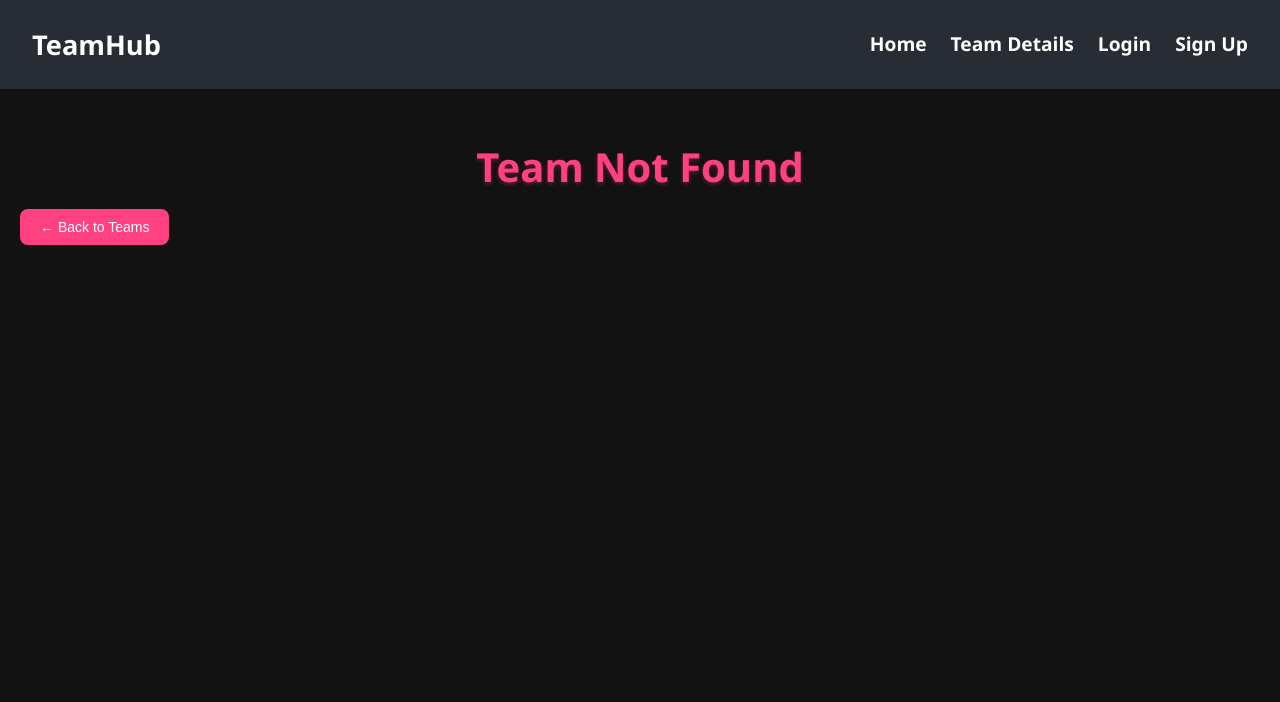
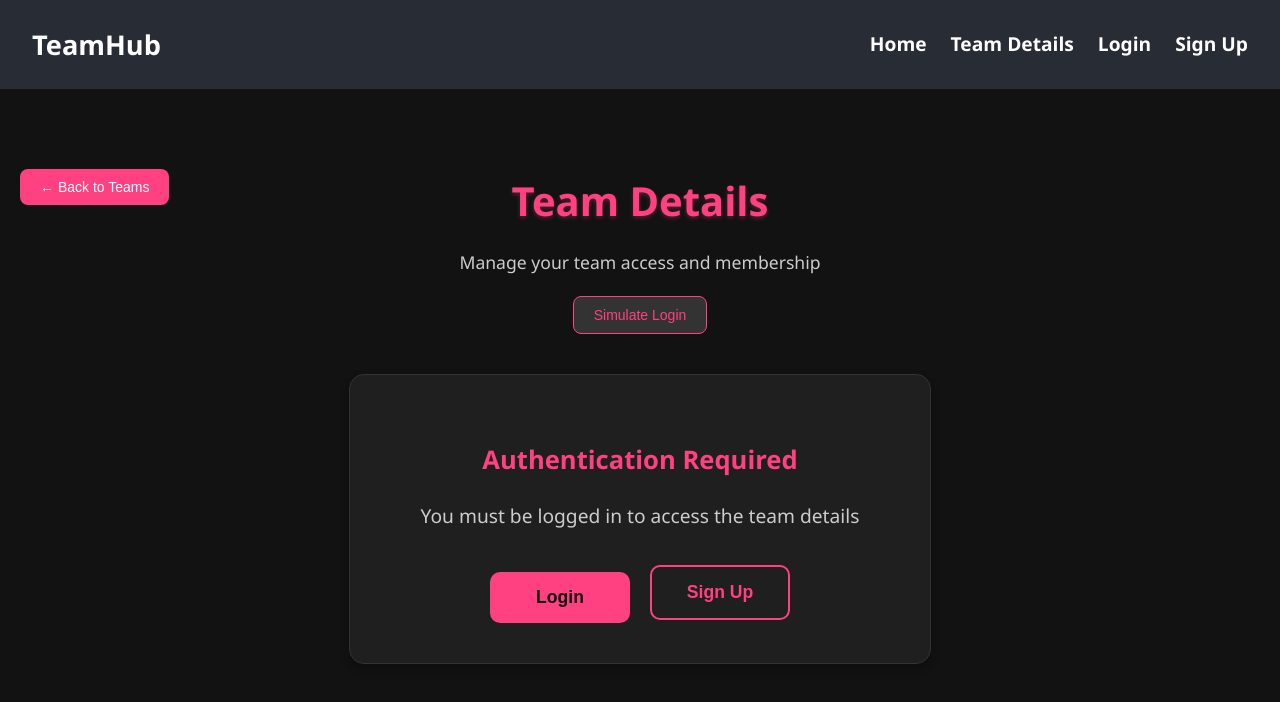
Before and after one commit to PrathKothari/Sakshi_TeamHub2, a React (Create React App) app: page /team/1 in a window 1280 px wide. Before the commit this address had no page. Shown: the top 702 px of the page. Built offline with nearby package versions, Linux system fonts and the light colour scheme.

Commit message:
Added team details page

```diff
--- a/src/App.css
+++ b/src/App.css
@@ -331,6 +331,14 @@ body {
 /* Team Details Page Styles */
 .team-details-header {
   margin-bottom: 30px;
+  text-align: center;
+  position: relative;
+}
+
+.team-details-header .back-button {
+  position: absolute;
+  left: 0;
+  top: 0;
 }
 
 .back-button {
@@ -342,7 +350,6 @@ body {
   cursor: pointer;
   font-size: 14px;
   font-weight: 500;
-  margin-bottom: 20px;
   transition: background-color 0.2s ease;
   display: inline-flex;
   align-items: center;
@@ -353,8 +360,29 @@ body {
   background: #e91e63;
 }
 
+/* Toggle button for testing (remove in production) */
+.toggle-login-button {
+  background: #333;
+  color: #ff4081;
+  border: 1px solid #ff4081;
+  padding: 10px 20px;
+  border-radius: 8px;
+  cursor: pointer;
+  font-size: 14px;
+  font-weight: 500;
+  margin: 20px auto;
+  display: block;
+  transition: all 0.2s ease;
+}
+
+.toggle-login-button:hover {
+  background: #ff4081;
+  color: #111;
+}
+
 .team-info {
   text-align: center;
+  margin-top: 60px; /* Add space for the back button */
 }
 
 .team-info h1 {
@@ -486,6 +514,26 @@ body {
   background-color: #ff0e86;
 }
 
+/* Forgot Password button */
+.forgot-password-button {
+  width: 100%;
+  padding: 10px;
+  background-color: transparent;
+  color: #ff69b4;
+  border: 1px solid #ff69b4;
+  border-radius: 8px;
+  font-weight: 500;
+  font-size: 0.9rem;
+  margin-top: 15px;
+  cursor: pointer;
+  transition: all 0.3s ease;
+}
+
+.forgot-password-button:hover {
+  background-color: #ff69b4;
+  color: #111;
+}
+
 .signup-link {
   display: inline-block;
   margin-top: 1.5rem;
@@ -519,3 +567,222 @@ body {
   font-weight: bold;
   margin: 40px 0;
 }
+
+/* Team Actions Section (for logged in users) */
+.team-actions-section {
+  max-width: 600px;
+  margin: 40px auto;
+  padding: 0 20px;
+  display: flex;
+  justify-content: center;
+  align-items: center;
+}
+
+.team-actions-container {
+  background: #1f1f1f;
+  border-radius: 15px;
+  padding: 40px;
+  text-align: center;
+  border: 1px solid #333;
+  box-shadow: 0 4px 8px rgba(0, 0, 0, 0.3);
+  width: 100%;
+  max-width: 500px;
+}
+
+.team-actions-title {
+  color: #ff4081;
+  font-size: 1.6em;
+  font-weight: 600;
+  margin-bottom: 25px;
+  text-align: center;
+}
+
+.team-actions-buttons {
+  display: flex;
+  gap: 20px;
+  justify-content: center;
+  align-items: center;
+  flex-wrap: wrap;
+}
+
+.team-action-button {
+  padding: 15px 30px;
+  border: none;
+  border-radius: 10px;
+  font-size: 1.1rem;
+  font-weight: 600;
+  cursor: pointer;
+  transition: all 0.3s ease;
+  min-width: 160px;
+  text-align: center;
+}
+
+.join-button {
+  background-color: #ff4081;
+  color: #111;
+}
+
+.join-button:hover {
+  background-color: #e91e63;
+  transform: translateY(-2px);
+  box-shadow: 0 4px 12px rgba(255, 64, 129, 0.4);
+}
+
+.create-button {
+  background-color: transparent;
+  color: #ff4081;
+  border: 2px solid #ff4081;
+}
+
+.create-button:hover {
+  background-color: #ff4081;
+  color: #111;
+  transform: translateY(-2px);
+  box-shadow: 0 4px 12px rgba(255, 64, 129, 0.4);
+}
+
+/* Auth Required Section (for non-logged in users) */
+.auth-required-section {
+  max-width: 600px;
+  margin: 40px auto;
+  padding: 0 20px;
+  display: flex;
+  justify-content: center;
+  align-items: center;
+}
+
+.auth-required-container {
+  background: #1f1f1f;
+  border-radius: 15px;
+  padding: 40px;
+  text-align: center;
+  border: 1px solid #333;
+  box-shadow: 0 4px 8px rgba(0, 0, 0, 0.3);
+  width: 100%;
+  max-width: 500px;
+}
+
+.auth-required-title {
+  color: #ff4081;
+  font-size: 1.6em;
+  font-weight: 600;
+  margin-bottom: 20px;
+  text-align: center;
+}
+
+.auth-required-message {
+  color: #ccc;
+  font-size: 1.2em;
+  margin-bottom: 30px;
+  line-height: 1.6;
+  text-align: center;
+}
+
+.auth-required-buttons {
+  display: flex;
+  gap: 20px;
+  justify-content: center;
+  align-items: center;
+  flex-wrap: wrap;
+}
+
+.auth-button {
+  padding: 15px 30px;
+  border: none;
+  border-radius: 10px;
+  font-size: 1.1rem;
+  font-weight: 600;
+  cursor: pointer;
+  transition: all 0.3s ease;
+  min-width: 140px;
+  width: 140px;
+  text-align: center;
+}
+
+.auth-button.login-button {
+  background-color: #ff4081;
+  color: #111;
+}
+
+.auth-button.login-button:hover {
+  background-color: #e91e63;
+  transform: translateY(-2px);
+  box-shadow: 0 4px 12px rgba(255, 64, 129, 0.4);
+}
+
+.auth-button.signup-button {
+  background-color: transparent;
+  color: #ff4081;
+  border: 2px solid #ff4081;
+}
+
+.auth-button.signup-button:hover {
+  background-color: #ff4081;
+  color: #111;
+  transform: translateY(-2px);
+  box-shadow: 0 4px 12px rgba(255, 64, 129, 0.4);
+}
+
+/* Responsive design for new sections */
+@media (max-width: 768px) {
+  .team-actions-buttons,
+  .auth-required-buttons {
+    flex-direction: column;
+    gap: 15px;
+  }
+
+  .team-action-button,
+  .auth-button {
+    width: 100%;
+    min-width: auto;
+  }
+
+  .team-actions-container,
+  .auth-required-container {
+    padding: 30px 20px;
+    margin: 0 10px;
+  }
+
+  .team-details-header {
+    padding: 0 20px;
+  }
+
+  .team-details-header .back-button {
+    position: static;
+    margin-bottom: 20px;
+  }
+
+  .team-info {
+    margin-top: 0;
+  }
+
+  .team-info h1 {
+    font-size: 2em;
+  }
+
+  .toggle-login-button {
+    margin: 20px 10px;
+  }
+}
+
+@media (max-width: 480px) {
+  .team-actions-container,
+  .auth-required-container {
+    padding: 25px 15px;
+  }
+
+  .team-actions-title,
+  .auth-required-title {
+    font-size: 1.4em;
+  }
+
+  .auth-required-message {
+    font-size: 1em;
+  }
+
+  .team-action-button,
+  .auth-button {
+    padding: 12px 20px;
+    font-size: 1rem;
+  }
+}
--- a/src/pages/Login.js
+++ b/src/pages/Login.js
@@ -12,6 +12,7 @@ function Login() {
           <input type="text" placeholder="Username" className="login-input" />
           <input type="password" placeholder="Password" className="login-input" />
           <button type="submit" className="login-button">Login</button>
+          <button type="button" className="forgot-password-button">Forgot Password?</button>
         </form>
       </div>
     </div>
--- a/src/pages/TeamDetails.js
+++ b/src/pages/TeamDetails.js
@@ -9,16 +9,15 @@ const TeamDetails = () => {
   const { team } = location.state || {};
   const [selectedProfile, setSelectedProfile] = useState(null);
 
-  if (!team) {
-    return (
-      <div className="home">
-        <h1>Team Not Found</h1>
-        <button className="back-button" onClick={() => navigate('/')}>
-          ← Back to Teams
-        </button>
-      </div>
-    );
-  }
+  // Simple state to simulate login status (you can toggle this for testing)
+  const [isLoggedIn, setIsLoggedIn] = useState(false);
+
+  // Debug logging
+  console.log('TeamDetails rendered, isLoggedIn:', isLoggedIn);
+  console.log('Team data:', team);
+
+  // Use the passed team data or show a generic page
+  const currentTeam = team;
 
   const handleProfileClick = (profile) => {
     setSelectedProfile(profile);
@@ -32,6 +31,29 @@ const TeamDetails = () => {
     navigate('/');
   };
 
+  // Toggle function for testing purposes
+  const toggleLoginStatus = () => {
+    setIsLoggedIn(!isLoggedIn);
+  };
+
+  const handleJoinTeam = () => {
+    // Implement join team logic here
+    alert('Join team functionality to be implemented');
+  };
+
+  const handleCreateTeam = () => {
+    // Implement create team logic here
+    alert('Create team functionality to be implemented');
+  };
+
+  const handleLoginClick = () => {
+    navigate('/login');
+  };
+
+  const handleSignupClick = () => {
+    navigate('/signup');
+  };
+
   return (
     <div className="home">
       <div className="team-details-header">
@@ -39,17 +61,61 @@ const TeamDetails = () => {
           ← Back to Teams
         </button>
         <div className="team-info">
-          <h1>{team.name}</h1>
-          <p className="team-details-description">{team.description}</p>
+          <h1>{currentTeam ? currentTeam.name : "Team Details"}</h1>
+          <p className="team-details-description">
+            {currentTeam ? currentTeam.description : "Manage your team access and membership"}
+          </p>
+          {currentTeam && (
             <div className="team-stats">
-            <span className="member-count-large">{team.members.length} Team Members</span>
+              <span className="member-count-large">{currentTeam.members.length} Team Members</span>
+            </div>
+          )}
+        </div>
+        {/* Testing toggle button - remove this in production */}
+        <button className="toggle-login-button" onClick={toggleLoginStatus}>
+          {isLoggedIn ? 'Simulate Logout' : 'Simulate Login'}
+        </button>
+      </div>
+
+      {/* Conditional rendering based on authentication status */}
+      {isLoggedIn ? (
+        <div className="team-actions-section">
+          <div className="team-actions-container">
+            <h3 className="team-actions-title">What would you like to do?</h3>
+            <div className="team-actions-buttons">
+              <button className="team-action-button join-button" onClick={handleJoinTeam}>
+                Join A Team
+              </button>
+              <button className="team-action-button create-button" onClick={handleCreateTeam}>
+                Create Your Team
+              </button>
             </div>
           </div>
         </div>
+      ) : (
+        <div className="auth-required-section">
+          <div className="auth-required-container">
+            <h3 className="auth-required-title">Authentication Required</h3>
+            <p className="auth-required-message">
+              You must be logged in to access the team details
+            </p>
+            <div className="auth-required-buttons">
+              <button className="auth-button login-button" onClick={handleLoginClick}>
+                Login
+              </button>
+              <button className="auth-button signup-button" onClick={handleSignupClick}>
+                Sign Up
+              </button>
+            </div>
+          </div>
+        </div>
+      )}
 
+      {/* Only show team members if user is logged in and team data exists */}
+      {isLoggedIn && currentTeam && (
         <div className="team-members-section">
           <div className="team-members-grid">
-          {team.members.map((member, index) => (
+            {currentTeam.members.map((member, index) => (
               <ProfileCard
                 key={index}
                 profile={member}
@@ -58,6 +124,7 @@ const TeamDetails = () => {
             ))}
           </div>
         </div>
+      )}
 
       {/* Profile Modal - Shows individual member details when profile card is clicked */}
       {selectedProfile && (
```
Lines whose indentation alone changed are shown as unchanged.
